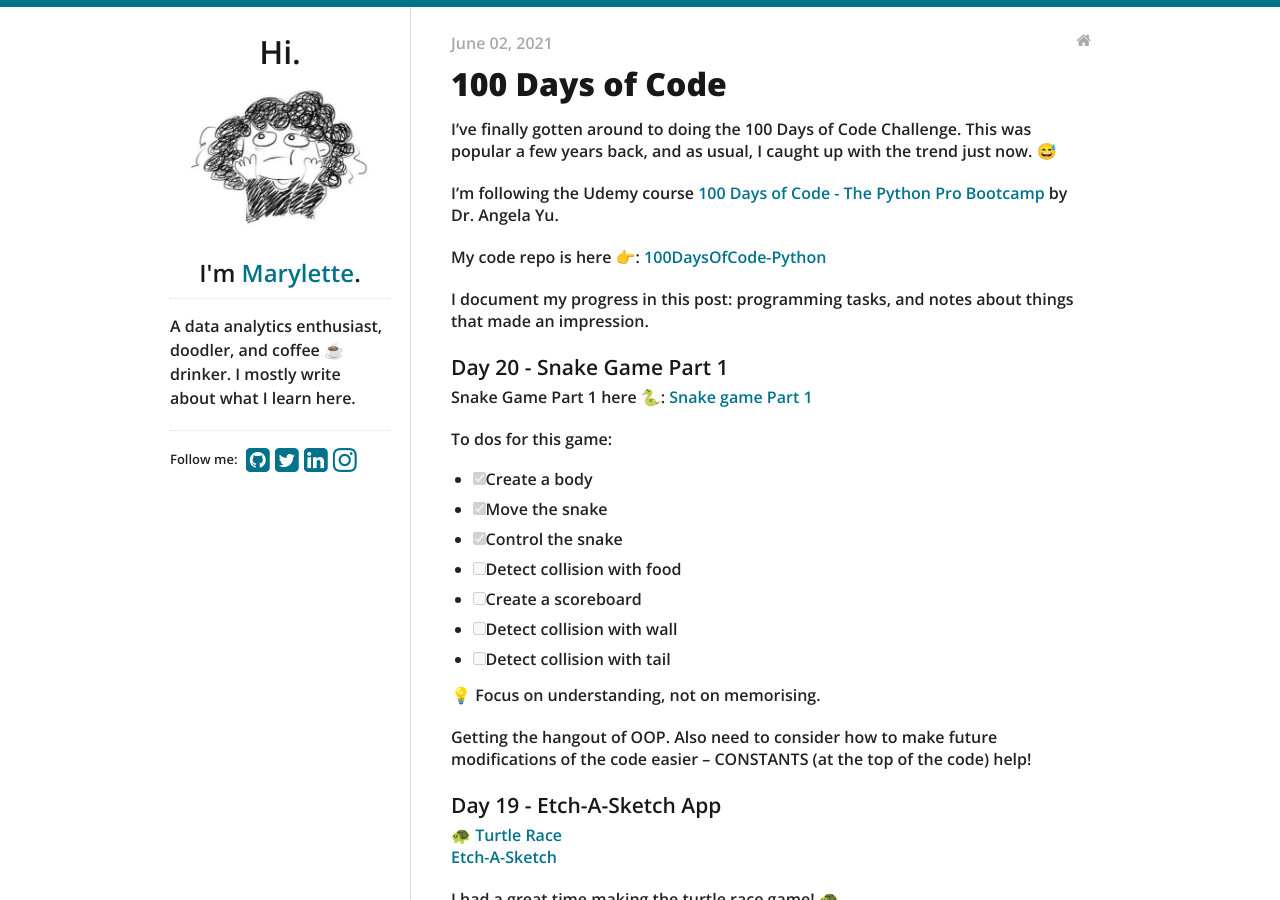
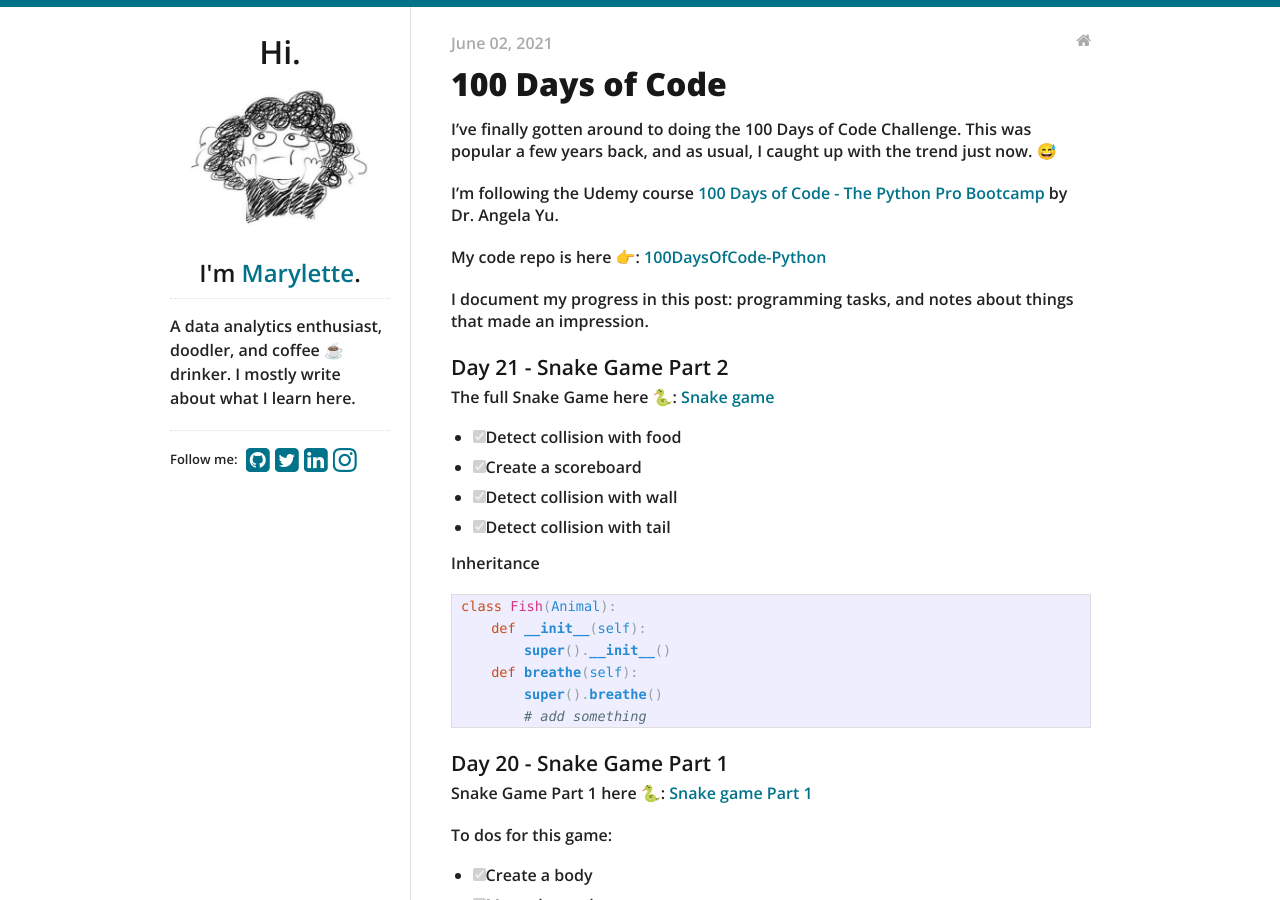
Before and after one commit to maryletteroa/maryletteroa.github.io, a Jekyll site: the page built from _posts/2021-06-02-hundred-days-of-python.md, in a window 1280 px wide and 900 px high. Built offline with Jekyll 4.4.1, drawn with Linux system fonts in a browser that asks for light colours.

Commit message:
update post

````diff
--- a/_posts/2021-06-02-hundred-days-of-python.md
+++ b/_posts/2021-06-02-hundred-days-of-python.md
@@ -12,6 +12,27 @@
 My code repo is here 👉: [100DaysOfCode-Python](https://github.com/maryletteroa/100DaysOfCode-Python)
 
 I document my progress in this post: programming tasks, and notes about things that made an impression.
+
+
+#### Day 21 - Snake Game Part 2
+
+The full Snake Game here 🐍: [Snake game](https://replit.com/@maryletteroa/snake-game)
+
+- [x] Detect collision with food
+- [x] Create a scoreboard
+- [x] Detect collision with wall
+- [x] Detect collision with tail
+
+
+Inheritance
+```python
+class Fish(Animal):
+    def __init__(self):
+        super().__init__()
+    def breathe(self):
+        super().breathe()
+        # add something
+```
 
 
 #### Day 20 - Snake Game Part 1
````
